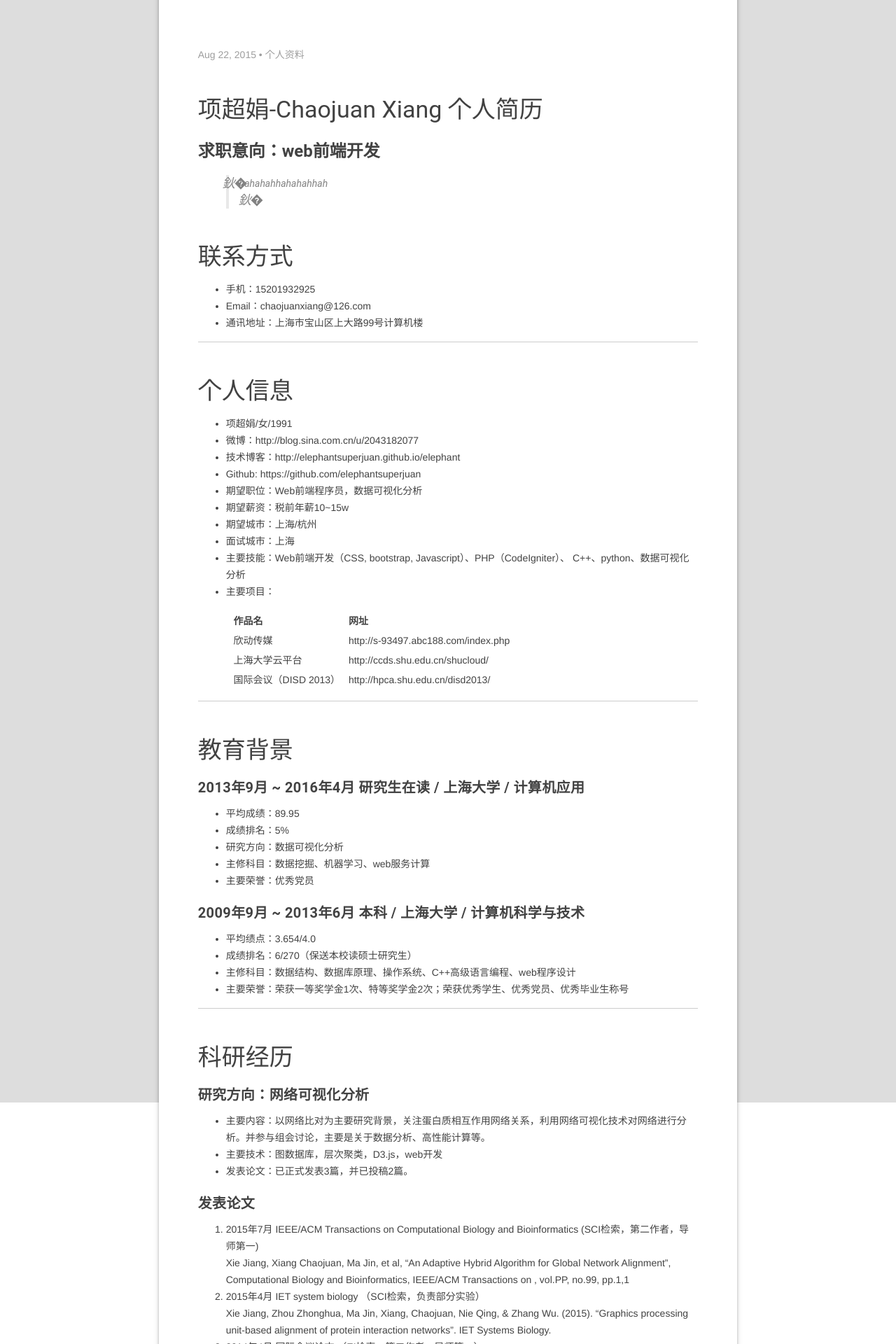
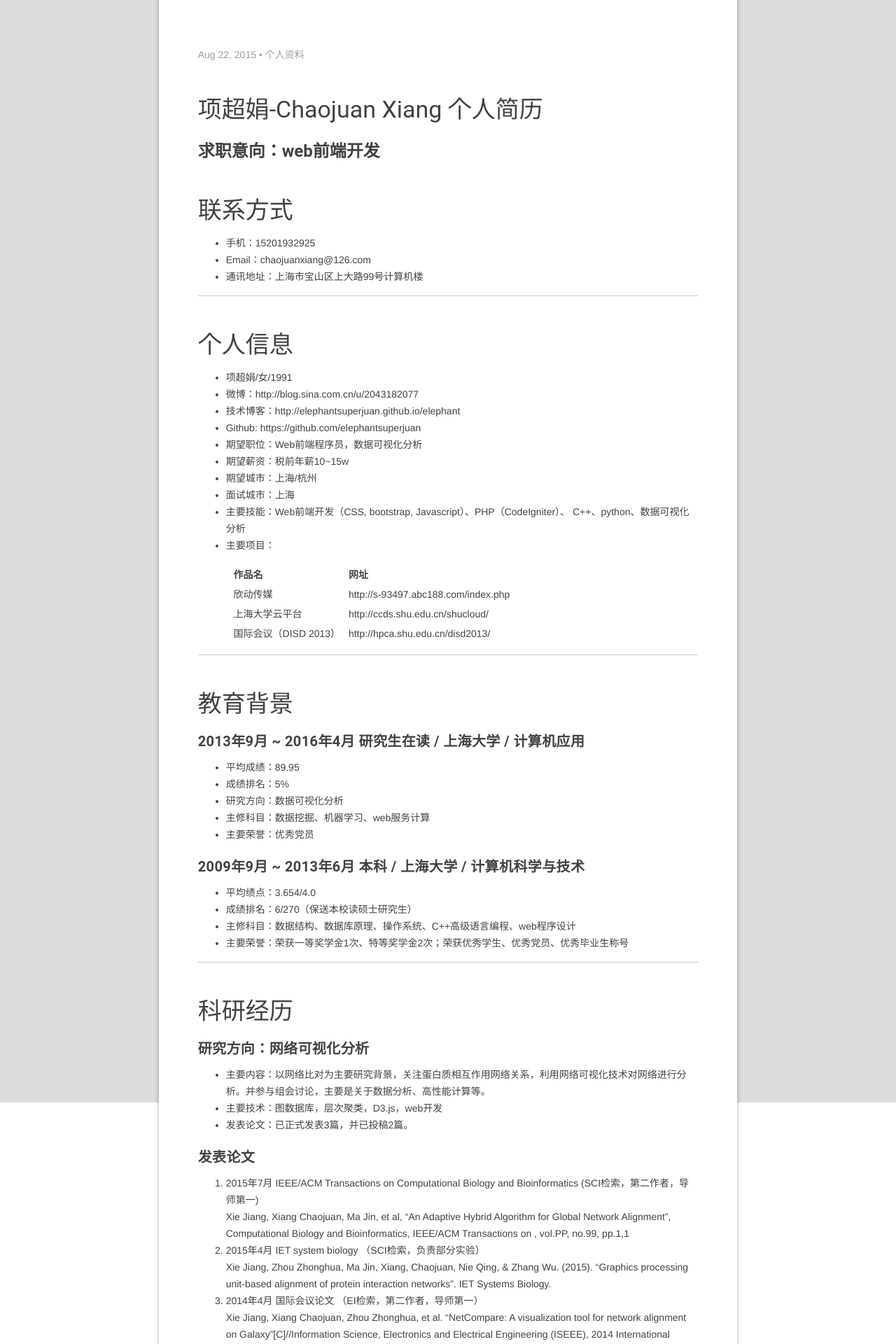
Before and after one commit to elephantsuperjuan/elephant, a Jekyll site: the page built from _posts/2015-08-22-resume.markdown, in a window 1280 px wide. Shown: the part 321-2241 px from the top of the page at 70% size. Built offline with Jekyll 4.4.1, drawn with Linux system fonts in a browser that asks for light colours.

Commit message:
'resume'

```diff
--- a/_posts/2015-08-22-resume.markdown
+++ b/_posts/2015-08-22-resume.markdown
@@ -6,7 +6,6 @@ categories: 个人资料
 image: 'img/resume.png'
 ---
 #### **求职意向：web前端开发**
-> hahahahhahahahhah
 
 ### 联系方式
 - 手机：15201932925
```
